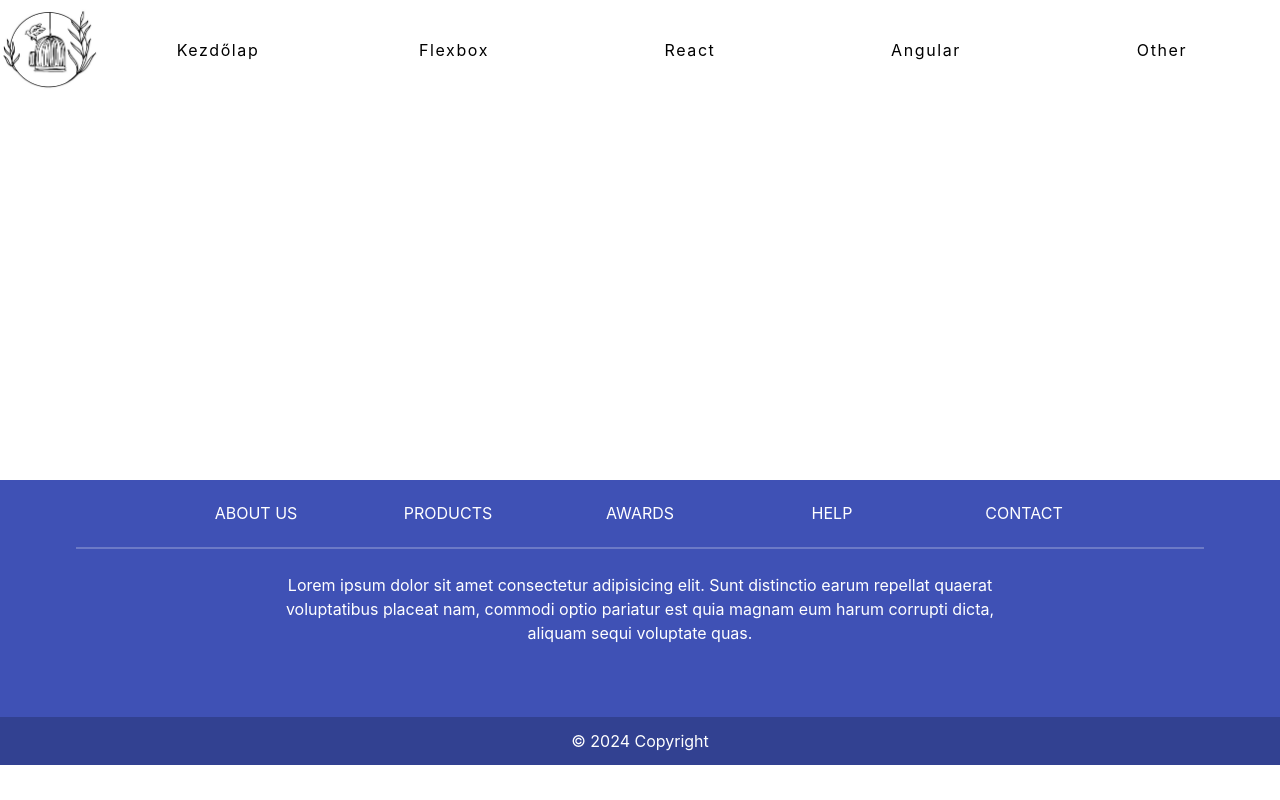
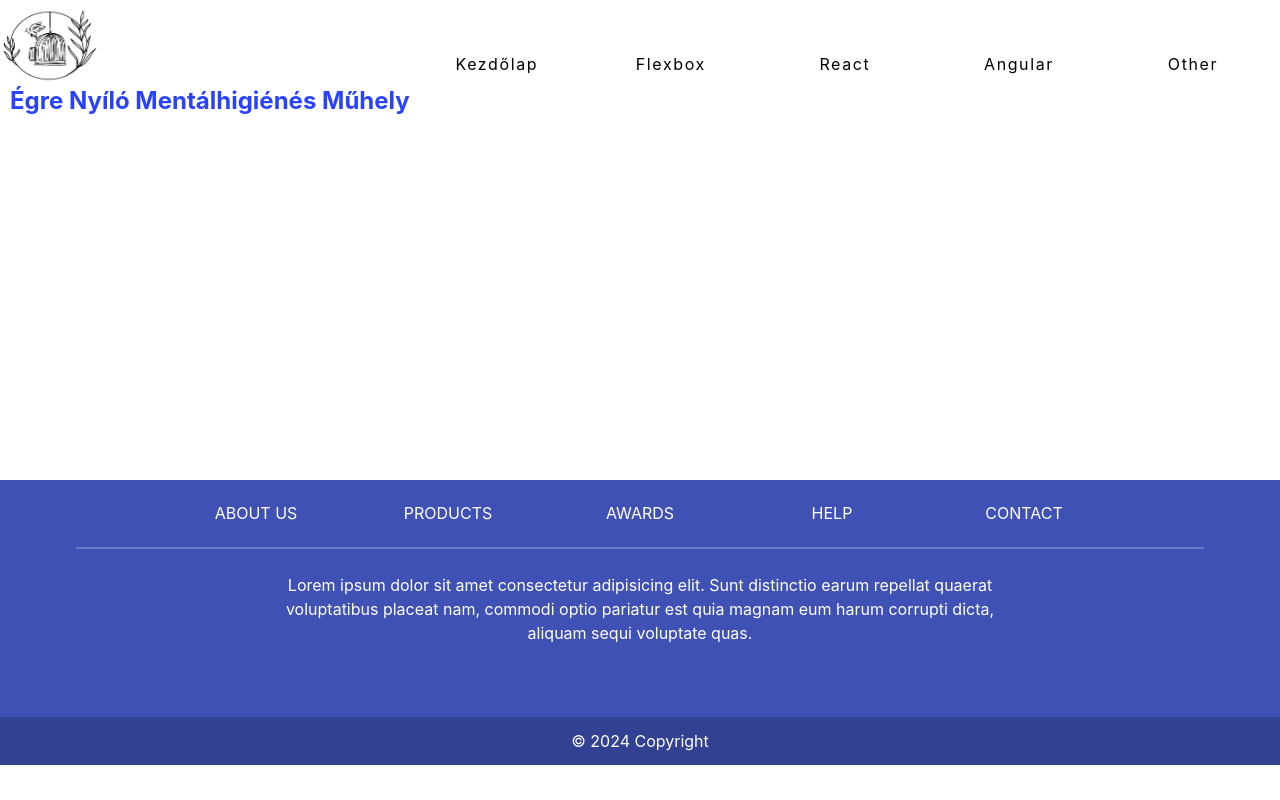
Before and after one commit to zoltannyiri/Egre_Nyilo, an Angular app in the folder Egre_Nyilo/: page / in a window 1280 px wide. Built offline with nearby package versions, Linux system fonts and the light colour scheme.

Commit message:
Egre_Nyilo_commit

```diff
--- a/Egre_Nyilo/src/app/pages/navbar/navbar.component.html
+++ b/Egre_Nyilo/src/app/pages/navbar/navbar.component.html
@@ -3,7 +3,10 @@
     <div class="desktop-navbar" *ngIf="!isMobileView">
       <div class="et-hero-tabs-upper bg-white navbar nav">
         <a [routerLink]="['/kezdolap']" routerLinkActive="router-link-active" class="">
-          <img src="assets/logo.png" alt="Logó" class="logo-img" width="100" height="75">
+          <div class="logo-cointainer">
+           <img src="assets/logo.png" alt="Logó" class="logo-img" width="100" height="75">
+           <span class="logo-text">Égre Nyíló Mentálhigiénés Műhely</span>
+          </div>
         </a>
         <a class="et-hero-tab rounded" href="#tab-es6">Kezdőlap</a>
         <a class="et-hero-tab rounded" href="#tab-flexbox">Flexbox</a>
@@ -25,9 +28,9 @@
       </button>
     </div>
     <div class="collapse navbar-collapse" [class.show]="menuOpen" id="navbarNav">
-      <ul class="navbar-nav d-flex flex-column justify-content-center align-items-center">
-        <li class="nav-item justify-content-center">
-          <a class="nav-link active justify-content-center" [routerLink]="['/kezdolap']" routerLinkActive="active">Kezdőlap</a>
+      <ul class="navbar-nav d-flex flex-column justify-content-end align-items-end">
+        <li class="nav-item justify-content-end">
+          <a class="nav-link active justify-content-end" [routerLink]="['/kezdolap']" routerLinkActive="active">Kezdőlap</a>
         </li>
         <li class="nav-item">
           <a class="nav-link" [routerLink]="['/flexbox']" routerLinkActive="active">Flexbox</a>
--- a/Egre_Nyilo/src/app/pages/navbar/navbar.component.scss
+++ b/Egre_Nyilo/src/app/pages/navbar/navbar.component.scss
@@ -138,3 +138,19 @@ a {
     display: block; // Mobil nézetben jelenik meg a burger menü
   }
 }
+
+.logo-container {
+  display: flex;
+  align-items: center;
+}
+
+.logo-img {
+  width: 100px;
+  height: 75px;
+}
+
+.logo-text {
+  font-size: 24px; /* Igazítsd a szöveg méretét a logó méretéhez */
+  font-weight: bold; /* Igazítsd a szöveg stílusát */
+  margin-left: 10px; /* Távolság a logótól */
+}
```
Also changed, not shown: 2 other files (tests, documents, lock files or other folders).
